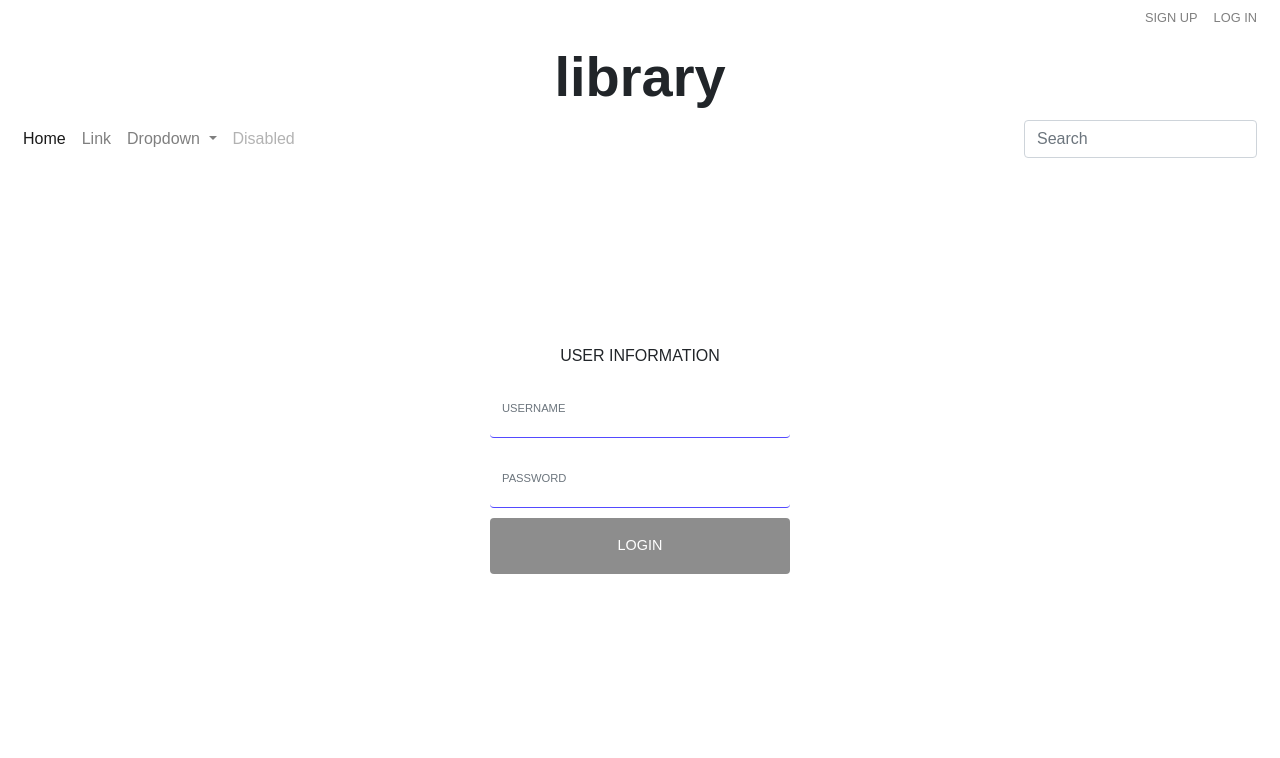
After one commit to martintierro/SECURDE-DjangoLibrary, a Django app: page /catalog/login/ in a window 1280 px wide. The commit adds this page. Shown: the top 758 px of the page. Run offline with Django 3.2, Linux system fonts and the light colour scheme; some libraries are stand-ins or nearby versions.

Commit message:
Added login

```diff
--- a/catalog/forms.py
+++ b/catalog/forms.py
@@ -2,7 +2,7 @@ from django.contrib.auth.models import User
 from django import forms
 
 
-class UserForm(forms.ModelForm):
+class SignupForm(forms.ModelForm):
     ID_number = forms.CharField(max_length=8)
     username = forms.CharField(max_length=50)
     password = forms.CharField(widget=forms.PasswordInput)
@@ -13,3 +13,10 @@ class UserForm(forms.ModelForm):
     class Meta:
         model = User
         fields = ['ID_number','username', 'password', 'first_name', 'last_name', 'email']
+
+class LoginForm(forms.ModelForm):
+    username = forms.CharField(max_length=50)
+    password = forms.CharField(widget=forms.PasswordInput)
+    class Meta:
+        model = User
+        fields = ['username', 'password']
--- a/catalog/static/catalog/style.css
+++ b/catalog/static/catalog/style.css
@@ -64,7 +64,7 @@ input[type=number] {
   -moz-appearance: textfield !important;
 }
 
-#registerBTN{
+.submit-button{
     background: #8d8d8d;
     color: white;
     font-family: PT Sans, sans-serif;
--- a/catalog/templates/catalog/base.html
+++ b/catalog/templates/catalog/base.html
@@ -26,7 +26,7 @@
                 <a class="nav-link" href="{% url 'signup' %}">SIGN UP</a>
             </li>
             <li class="nav-item">
-                <a class="nav-link" href="#">LOG IN</a>
+                <a class="nav-link" href="{% url 'login' %}">LOG IN</a>
             </li>
           {% endif %}
         </ul>
--- /dev/null
+++ b/catalog/templates/catalog/login.html
@@ -0,0 +1,25 @@
+{% extends "catalog/base.html" %}
+
+{% block title %}<title>Sign Up</title>{% endblock %}
+
+{% block content %}
+<div class="container-fluid">
+  <form action="{% url 'login' %}" method="POST">
+    {% csrf_token %}
+      <div class="row h-75">
+          <div class="col text-center my-auto" id="login">
+                <legend>USER INFORMATION</legend>
+                <div class="has-float-label mx-auto">
+                  <input class="form-control form-item" name="username" type="text" placeholder="USERNAME"/>
+                  <!-- <label>ID</label> -->
+                </div>
+                <div class="has-float-label mx-auto">
+                  <input class="form-control form-item" name="password" type="password" placeholder="PASSWORD"/>
+                  <!-- <label>PASSWORD</label> -->
+                </div>
+                <button type="submit" class="p-3 btn submit-button" id="loginBTN">LOGIN</button>
+          </div>
+      </div>
+  </form>
+</div>
+{% endblock %}
--- a/catalog/templates/catalog/signup.html
+++ b/catalog/templates/catalog/signup.html
@@ -37,7 +37,7 @@
                   <input class="form-control form-item" type="password" placeholder="CONFIRM PASSWORD"/>
                   <!-- <label>CONFIRM PASSWORD</label> -->
                 </div>
-                <button type="submit" class="p-3 btn" id="registerBTN">REGISTER</button>
+                <button type="submit" class="p-3 btn submit-button" id="registerBTN">REGISTER</button>
           </div>
       </div>
   </form>
--- a/catalog/urls.py
+++ b/catalog/urls.py
@@ -3,5 +3,6 @@ from . import views
 
 urlpatterns = [
     path('', views.index, name='index'),
-    path('signup/', views.UserFormView.as_view(), name='signup')
+    path('signup/', views.SignupView.as_view(), name='signup'),
+    path('login/', views.LoginView.as_view(), name='login')
 ]
--- a/catalog/views.py
+++ b/catalog/views.py
@@ -17,8 +17,35 @@ def index(request):
     }
     return HttpResponse(template.render(context, request))
 
-class UserFormView(View):
-    form_class = UserForm
+class LoginView(View):
+    form_class = LoginForm
+    template_name = 'catalog/login.html'
+
+    # display blank form
+    def get(self, request):
+        form = self.form_class(None)
+        return render(request, self.template_name, {'form': form})
+
+    # process from data
+    def post(self, request):
+        form = self.form_class(request.POST)
+
+        if form.is_valid():
+            user = form.save(commit=False)
+
+            username = form.cleaned_data['username']
+            password = form.cleaned_data['password']
+            user = authenticate(username=username, password=password)
+            if user is not None:
+                if user.is_active:
+                    login(request, user)
+                    return redirect("index")
+
+        return render(request, self.template_name, {'form': form})
+
+
+class SignupView(View):
+    form_class = SignupForm
     template_name = 'catalog/signup.html'
 
     # display blank form
```
Also changed, not shown: catalog/templates/catalog/index.html (+10 -0 lines).
